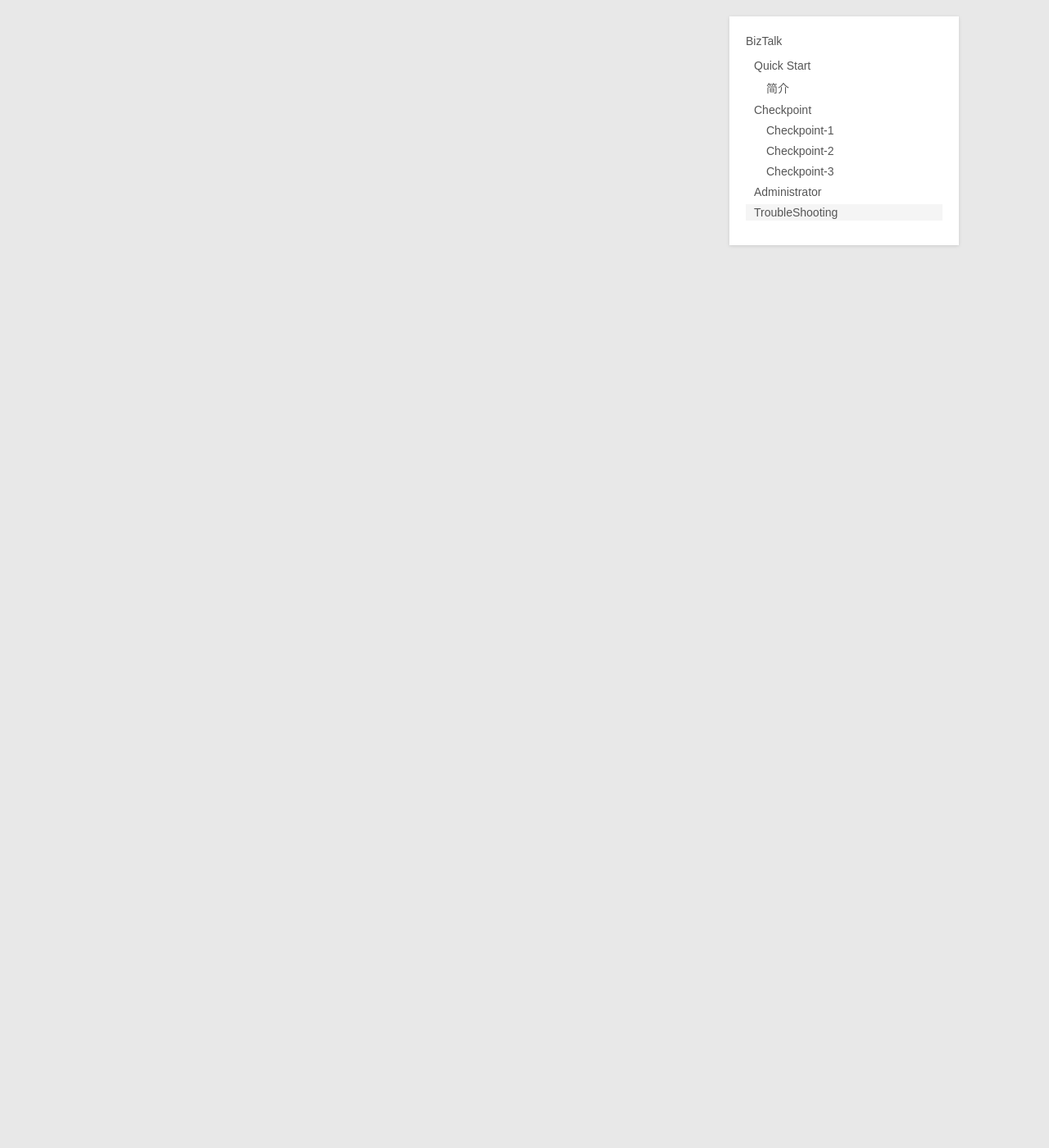
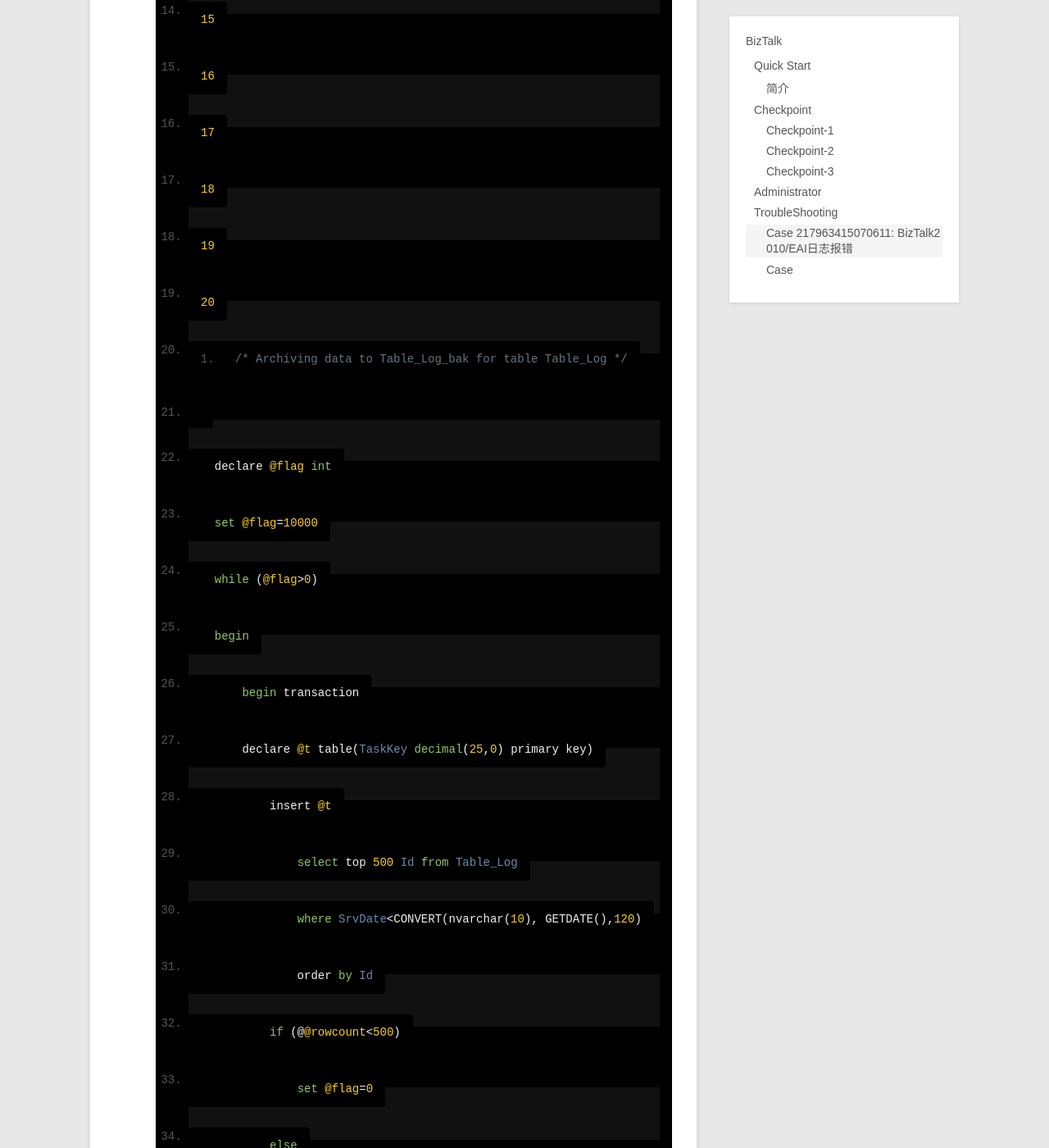
Before and after one commit to wu-wenxiang/wu-wenxiang.github.io, a Jekyll site: the page built from _posts/course/2016-06-27-BizTalk.md, in a window 1280 px wide and 1400 px high, scrolled down 5539 px. Shown: the whole window at 82% size. Built offline with Jekyll 4.4.1, drawn with Linux system fonts in a browser that asks for light colours; some of the changed text lies outside the part shown.

Commit message:
update _posts/course/2016-06-27-BizTalk.md

```diff
--- a/_posts/course/2016-06-27-BizTalk.md
+++ b/_posts/course/2016-06-27-BizTalk.md
@@ -96,9 +96,10 @@ description:    关于BizTalk的入门，安装，使用和常见问题的排查
 	- Windows Update
 - Configuring BizTalk Server 2013
 - What is New in BizTalk Server 2013
-	- Refer: [Demo](https://social.technet.microsoft.com/wiki/contents/articles/29719.biztalk-server-2013-r2-json-support-and-integration-with-cloud-api-s.aspx)
-- BizTalk Runtime Architecture
-- BizTalk Management and Tracking Architecture
+	- [Quick Start Demo](https://social.technet.microsoft.com/wiki/contents/articles/29719.biztalk-server-2013-r2-json-support-and-integration-with-cloud-api-s.aspx)
+	- [Before You Begin the Tutorial](https://msdn.microsoft.com/en-us/library/gg167124.aspx)
+	- [Tutorial](https://msdn.microsoft.com/en-us/library/aa560270.aspx)
+		- []()
 
 ### Checkpoint-3
 - BizTalk Runtime Architecture
@@ -107,3 +108,36 @@ description:    关于BizTalk的入门，安装，使用和常见问题的排查
 ## Administrator
 
 ## TroubleShooting
+
+### Case 217963415070611: BizTalk2010/EAI日志报错
+- Symptom
+	- 生产的EAI去查询long long ago的日志就会报错
+- Analysis
+	- 可以看到`table_log`里的数据很多
+	- 猜想是因为：`table_log`里的数据没有及时被迁移到`table_log_bak`里造成
+
+			/* Archiving data to Table_Log_bak for table Table_Log */
+
+			declare @flag int
+			set @flag=10000
+			while (@flag>0)
+			begin
+				begin transaction
+				declare @t table(TaskKey decimal(25,0) primary key)
+					insert @t
+						select top 500 Id from Table_Log
+						where SrvDate<CONVERT(nvarchar(10), GETDATE(),120)
+						order by Id
+					if (@@rowcount<500)
+						set @flag=0
+					else
+						set @flag=@flag-1
+				insert Table_Log_bak select * from Table_Log where Id in (select TaskKey from @t)
+				delete Table_Log where Id in (select TaskKey from @t)
+				commit tran
+			end
+
+	- `Table_Log_bak`里的数据也会越积越多导致long long ago那个查询超时
+- Solution
+	- 检查SQL Agent job
+### Case
```
Also changed, not shown: _posts/course/2016-05-22-WeKnow-IE11.md (+3 -0 lines).
